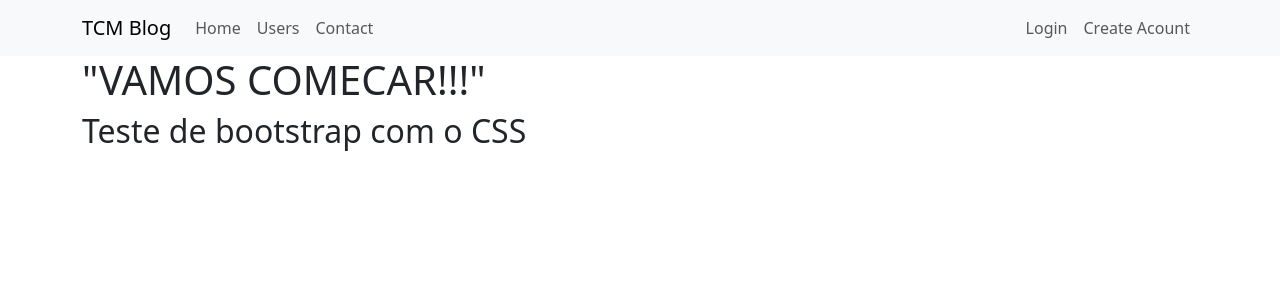
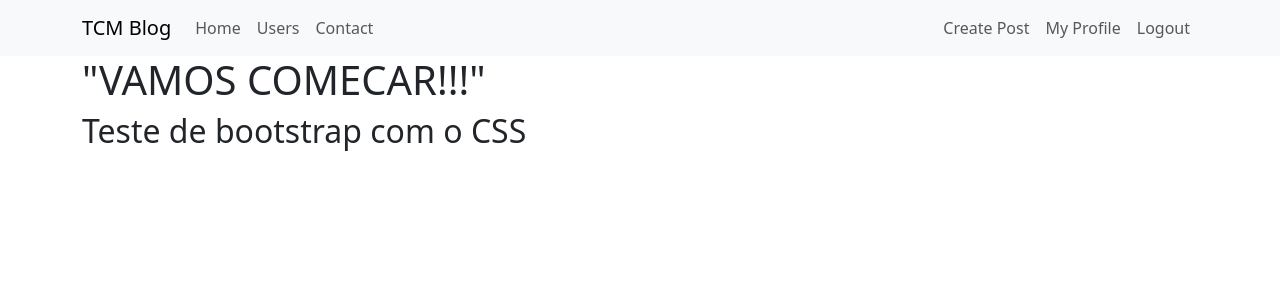
Before and after one commit to tiagocazali/My_Blog_Flask_Site_Project, a Flask app: page / in a window 1280 px wide. Shown: the top 300 px of the page. Run offline with Flask 3, Linux system fonts and the light colour scheme; the visitor is signed in with stand-in values (Sample User, id 1).

Commit message:
Login and Logout add. Required Login and redirect also add.

```diff
--- a/myblog/__init__.py
+++ b/myblog/__init__.py
@@ -12,6 +12,7 @@ app.config["SQLALCHEMY_DATABASE_URI"] = "sqlite:///database.db"
 database = SQLAlchemy(app)
 bcrypt = Bcrypt(app)
 login_manager = LoginManager(app)
-
+login_manager.login_view = "login" #redirect to Login Page is not Authenticated
+login_manager.login_message_category = "alert-warning"
 
 from myblog import routes
--- a/myblog/routes.py
+++ b/myblog/routes.py
@@ -2,7 +2,7 @@ from flask import render_template, redirect, url_for, flash, request
 from myblog import app, database, bcrypt
 from myblog.forms import FormCreateAccount, FormLogin
 from myblog.models import User
-from flask_login import login_user
+from flask_login import login_user, logout_user, current_user, login_required
 
 users_list = ["Tiago", "Robert", "Ana", "Vanessa", "Marcus", "Andi"]
 
@@ -12,6 +12,7 @@ def home():
 
 
 @app.route("/users")
+@login_required
 def users():
     return render_template("users.html", users_list=users_list)
 
@@ -31,7 +32,11 @@ def login():
         if user and bcrypt.check_password_hash(user.password, form_login.password.data):
             login_user(user, remember=form_login.remember_me.data)
             flash(f"Login successful! - Welcome {form_login.email.data}", "alert-success")
-            return redirect(url_for("home"))
+            parameter_next = request.args.get('next')
+            if parameter_next:
+                return redirect(parameter_next)
+            else:
+                return redirect(url_for("home"))
         else:
             flash(f"Login Error! - Incorrect e-mail or password", "alert-danger")
 
@@ -46,3 +51,23 @@ def login():
             return redirect(url_for("home"))
 
     return render_template("login.html", form_createAccount=form_createAccount, form_login=form_login)
+
+
+@app.route("/logout")
+@login_required
+def logout():
+    logout_user()
+    flash(f"Logout done!", "alert-success")
+    return redirect( url_for("home"))
+
+
+@app.route("/profile")
+@login_required
+def profile():
+    return render_template("/profile.html")
+
+
+@app.route("/post/create")
+@login_required
+def create_post():
+    return render_template("create_post.html")
--- a/myblog/templates/navbar.html
+++ b/myblog/templates/navbar.html
@@ -3,12 +3,13 @@
 
     <a class="navbar-brand" href="/">TCM Blog</a>
 
-    <button class="navbar-toggler" type="button" data-bs-toggle="collapse" data-bs-target="#navbarSupportedContent" aria-controls="navbarSupportedContent" aria-expanded="false" aria-label="Toggle navigation">
+    <!-- <button class="navbar-toggler" type="button" data-bs-toggle="collapse" data-bs-target="#navbarSupportedContent" aria-controls="navbarSupportedContent" aria-expanded="false" aria-label="Toggle navigation">
         <span class="navbar-toggler-icon"></span>
-    </button>
+    </button> -->
 
     <div class="collapse navbar-collapse" id="navbarSupportedContent">
 
+        <!-- Left Menu: Title, Home, User, Contact -->
         <ul class="navbar-nav me-auto mb-2 mb-lg-0">
             <li class="nav-item">
                 <a class="nav-link" aria-current="page" href="{{ url_for('home') }}">Home</a>
@@ -23,7 +24,23 @@
             </li>
         </ul>
 
+
+        <!-- Right Menu: Login/Create Account  OR  Logout/Profile/Create Post -->
         <ul class="d-flex navbar-nav">
+            {% if current_user.is_authenticated %}
+                <li class="nav-item">
+                    <a class="nav-link" href="{{ url_for('create_post') }}">Create Post</a>
+                </li>
+
+                <li class="nav-item">
+                    <a class="nav-link" href="{{ url_for('profile') }}">My Profile</a>
+                </li>
+
+                <li class="nav-item">
+                    <a class="nav-link" href="{{ url_for('logout') }}">Logout</a>
+                </li>
+
+            {% else %}
                 <li class="nav-item">
                     <a class="nav-link" href="{{ url_for('login') }}">Login</a>
                 </li>
@@ -31,9 +48,8 @@
                 <li class="nav-item">
                     <a class="nav-link" href="{{ url_for('login') }}">Create Acount</a>
                 </li>
+            {% endif%}
         </ul>
-
-
 
     </div>
 
```
Also changed, not shown: myblog/templates/create_post.html (added, +8 -0 lines), myblog/templates/profile.html (added, +8 -0 lines). Lines whose indentation alone changed are shown as unchanged.
